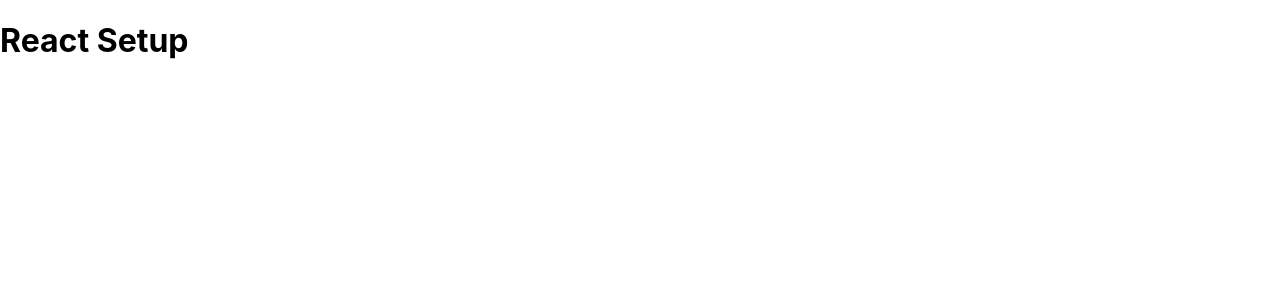
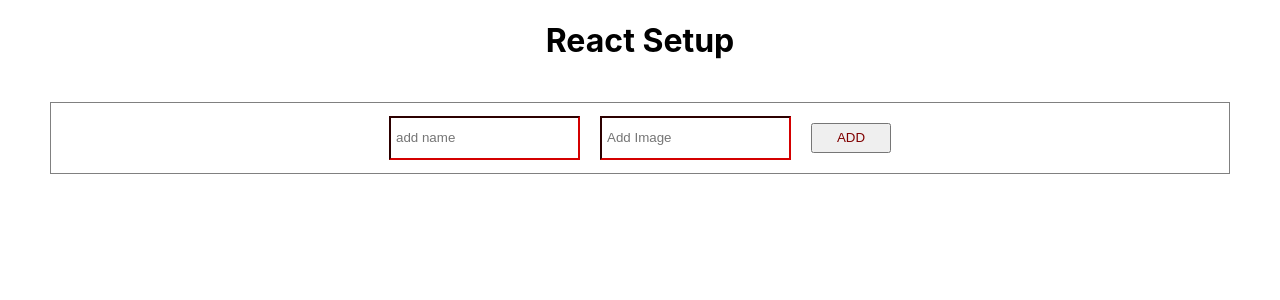
Before and after one commit to PreetS123/React-practise, a React (Create React App) app in the folder todo-react/: page / in a window 1280 px wide. Shown: the top 300 px of the page. Built offline with nearby package versions, Linux system fonts and the light colour scheme; data requests are answered from the project's data file.

Commit message:
todo-posting

```diff
--- a/todo-react/src/App.css
+++ b/todo-react/src/App.css
@@ -0,0 +1,36 @@
+.App{
+    display: flex;
+    flex-direction: column;
+    gap: 20px;
+    justify-content: center;
+    align-items: center;
+    width: 100%;
+}
+.todoMain{
+    display: flex;
+    flex-direction: column;
+    gap: 20px;
+    justify-content: center;
+    align-items: center;
+     width: 90%;
+     height: fit-content;
+     border: 1px solid gray;
+     padding: 1%;
+}
+.addTodo{
+    display: flex;
+    gap: 20px;
+    justify-content: space-evenly;
+    align-items: center;
+}
+.addTodo input{
+    height: 30px;
+    padding: 1%;
+    border-color: maroon;
+}
+.addTodo button{
+    width: 100px;
+    height: 30px;
+    padding: 1%;
+    color: maroon;
+}
--- a/todo-react/src/App.js
+++ b/todo-react/src/App.js
@@ -1,10 +1,12 @@
 
 import './App.css';
+import { Todo } from './Pages/Todo';
 
 function App() {
   return (
     <div className="App">
         <h1>React Setup</h1>
+        <Todo/>
     </div>
   );
 }
--- /dev/null
+++ b/todo-react/src/Pages/Todo.jsx
@@ -0,0 +1,39 @@
+import React,{useState,useEffect} from 'react'
+
+export const Todo = () => {
+  const [inpVal,setInpVal]=useState({
+     item:"",
+     image:""
+  })
+  const handleChange=(e)=>{
+    setInpVal({...inpVal,[e.target.name]:e.target.value})
+}
+    const handleSubmit=()=>{
+        fetch(`http://localhost:8080/todo`,{
+            method:'POST',
+            body:JSON.stringify(inpVal),
+            headers:{
+                'content-type':'application/json'
+            }
+        })
+    }
+
+    useEffect(()=>{
+          fetch(`http://localhost:8080/todo`)
+          .then(r=>r.json())
+          .then(r=>console.log(r))
+          .catch(e=>console.log(e))
+    },[])
+
+  return (
+    <div className='todoMain'>
+            {/* add todo section  */}
+            <div className='addTodo'>
+                <input type="text" placeholder='add name' name='item'  onChange={handleChange} autoComplete='off'  />
+                <input type="text" placeholder='Add Image' name='image' onChange={handleChange} autoComplete='off' />
+                <button onClick={handleSubmit}>ADD</button>
+            </div>
+
+    </div>
+  )
+}
--- /dev/null
+++ b/todo-react/src/db.json
@@ -0,0 +1,9 @@
+{
+  "todo": [
+    {
+      "item": "apple",
+      "image": "https://tse4.mm.bing.net/th?id=OIP.qnOXxvUhKqdujtRvMcJcFgHaKe&pid=Api&P=0",
+      "id": 1
+    }
+  ]
+}
```
